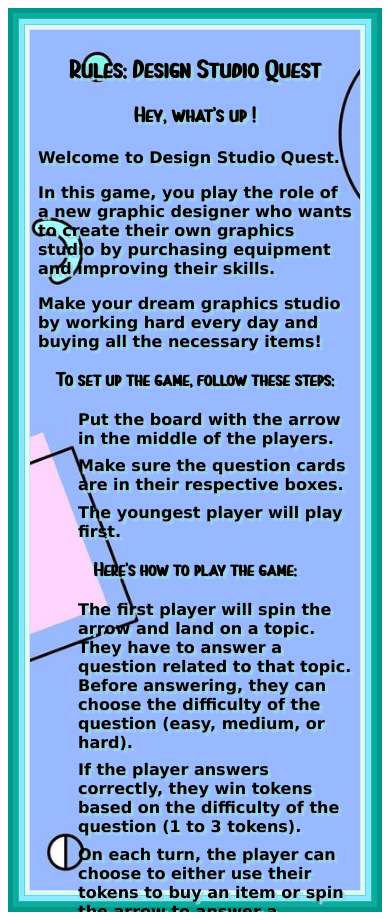
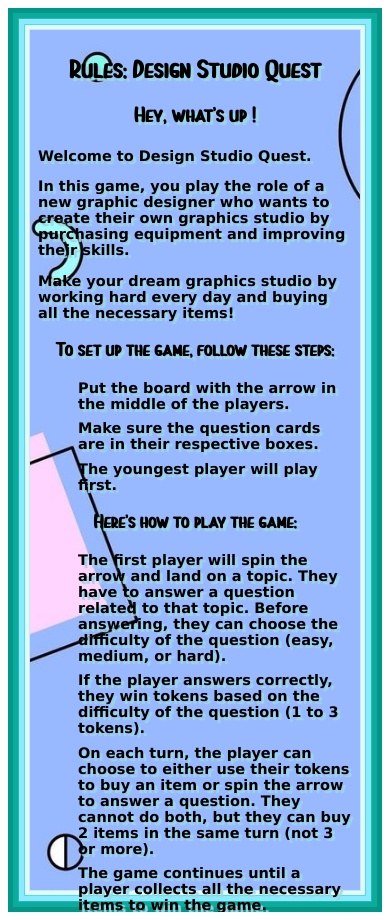
Before and after one commit to guenk/studioquest, a React (Vite) app in the folder frontend/: page / in a window 390 px wide. Built offline with nearby package versions, Linux system fonts and the light colour scheme.

Commit message:
fix font

```diff
--- a/frontend/src/App.css
+++ b/frontend/src/App.css
@@ -33,7 +33,7 @@
   inset #e5f9f7 0 0 0 21px,
   inset #bfecf7 0 0 0 22px;
 text-shadow: 3px 3px 1px #9cd6e5;
-font-size: 16px;
+font-size: 14.5px;
 font-weight: bold;
 }
 
```
